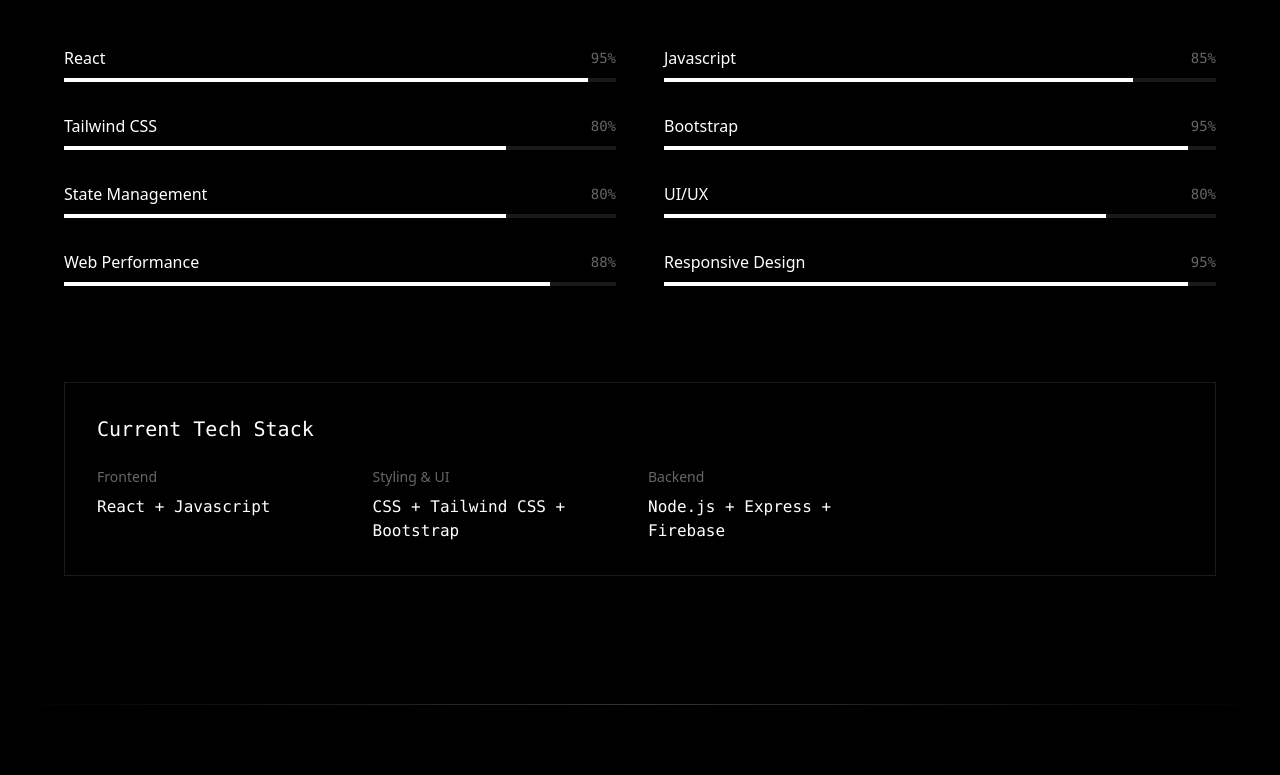
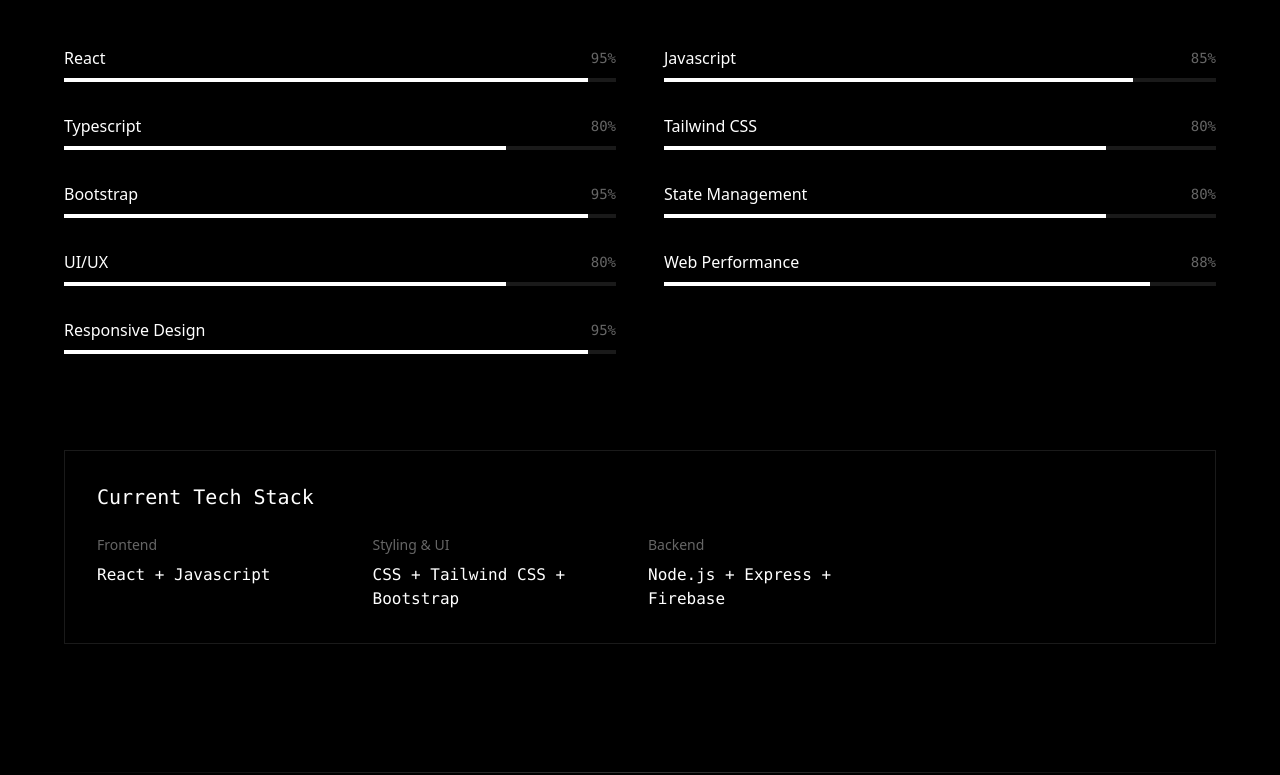
Before and after one commit to BabatundeDev/Babatunde-Portfolio, a React (Vite) app: page / in a window 1280 px wide. Shown: the part 2725-3500 px from the top of the page. Built offline with nearby package versions, Linux system fonts and the light colour scheme.

Commit message:
skills added

```diff
--- a/src/components/Experience.jsx
+++ b/src/components/Experience.jsx
@@ -4,7 +4,7 @@
 export function Experience() {
   const experiences = [
     {
-      period: "May 2025 – Present",
+      period: "May 2023 – Present",
       title: "Smartweblab — Freelance Web Agency",
       company: "Smartweblab",
       location: "Lagos, Nigeria (Remote)",
--- a/src/components/Skills.jsx
+++ b/src/components/Skills.jsx
@@ -9,6 +9,7 @@
       skills: [
         { name: "React", level: 95 },
         { name: "Javascript", level: 85 },
+        { name: "Typescript", level: 80 },
         { name: "Tailwind CSS", level: 80 },
         { name: "Bootstrap", level: 95 },
         { name: "State Management", level: 80 },
```
